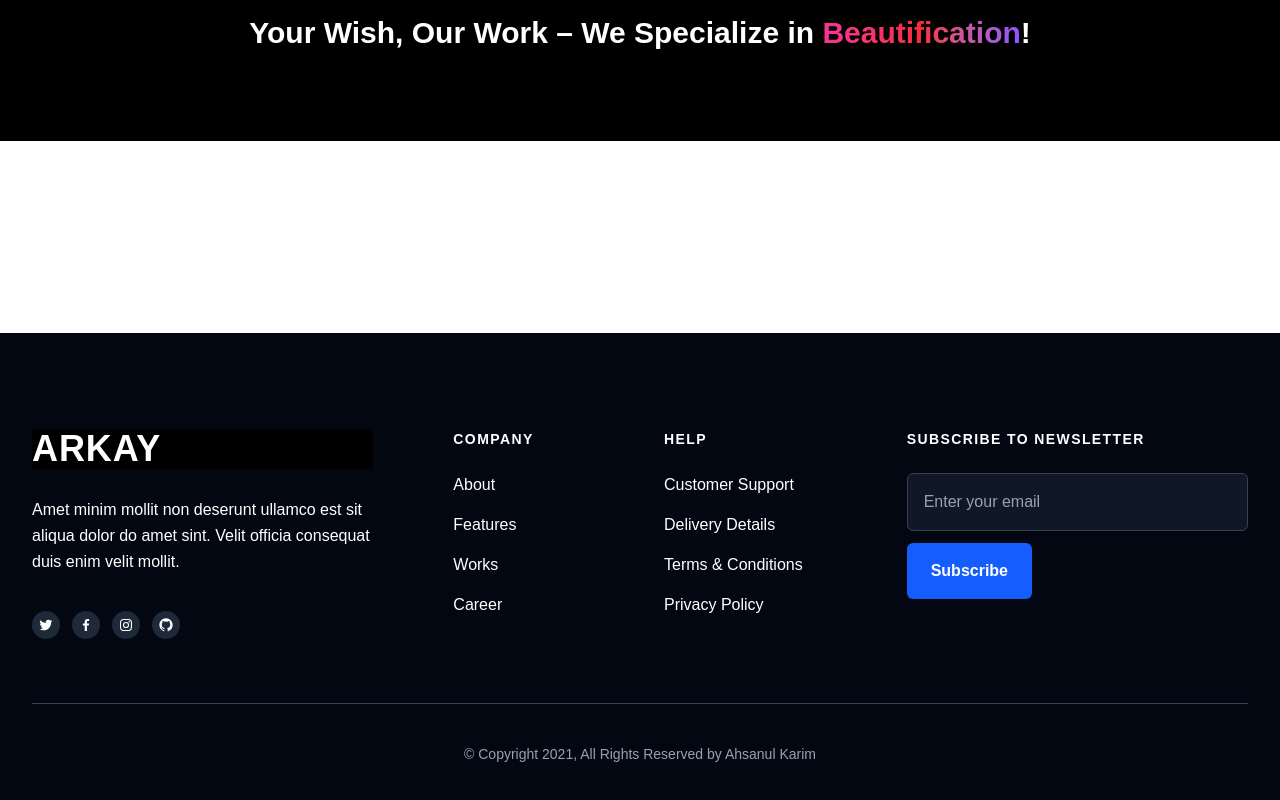
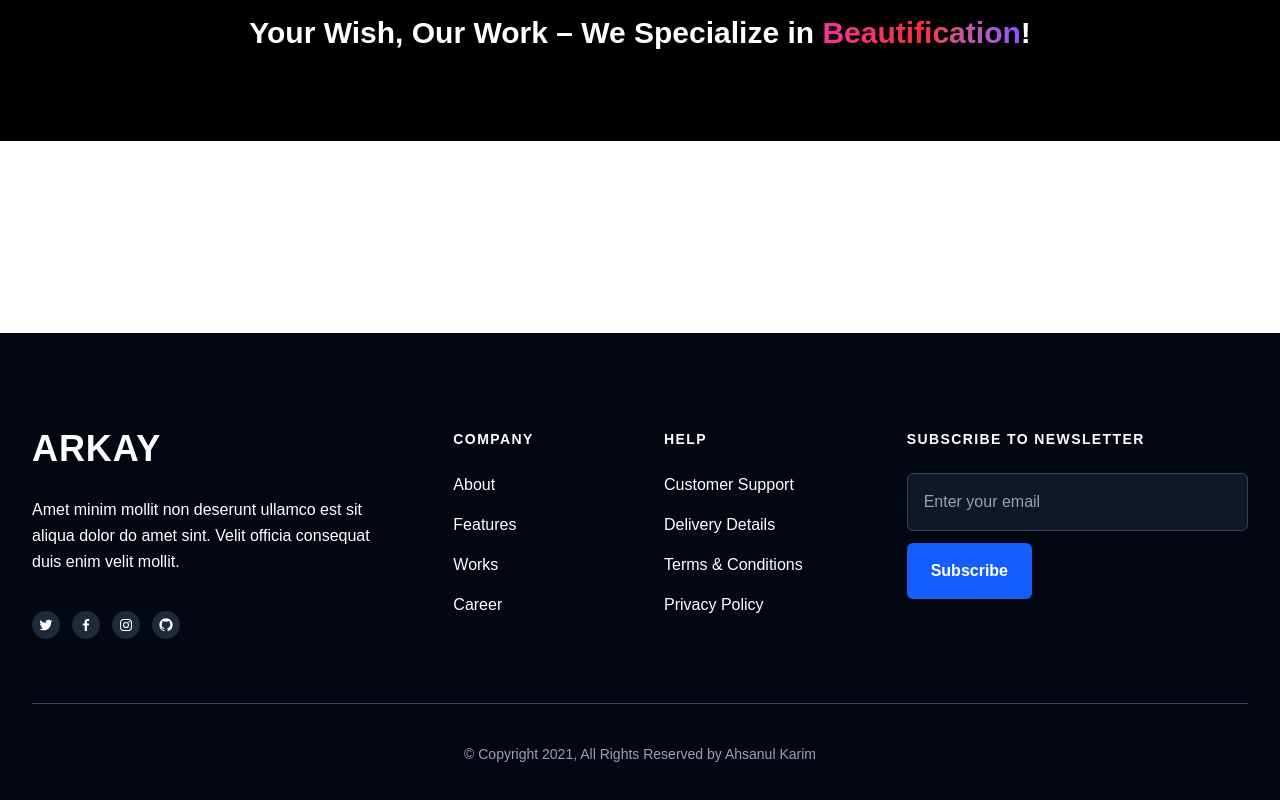
Before and after one commit to ahsantamim/arkay-web, a Next.js app: page / in a window 1280 px wide. Shown: the part 2611-3411 px from the top of the page. Built offline with nearby package versions, Linux system fonts and the light colour scheme.

Commit message:
footer bg update

```diff
--- a/src/components/ui/Footer.tsx
+++ b/src/components/ui/Footer.tsx
@@ -6,7 +6,7 @@ const Footer = () => {
       <div className="px-4 mx-auto sm:px-6 lg:px-8 max-w-7xl">
         <div className="grid grid-cols-2 md:col-span-3 lg:grid-cols-6 gap-y-16 gap-x-12">
           <div className="col-span-2 md:col-span-3 lg:col-span-2 lg:pr-8">
-            <div className="bg-black text-white text-4xl font-extrabold tracking-wide uppercase">
+            <div className=" text-white text-4xl font-extrabold tracking-wide uppercase">
               Arkay
             </div>
 
```
